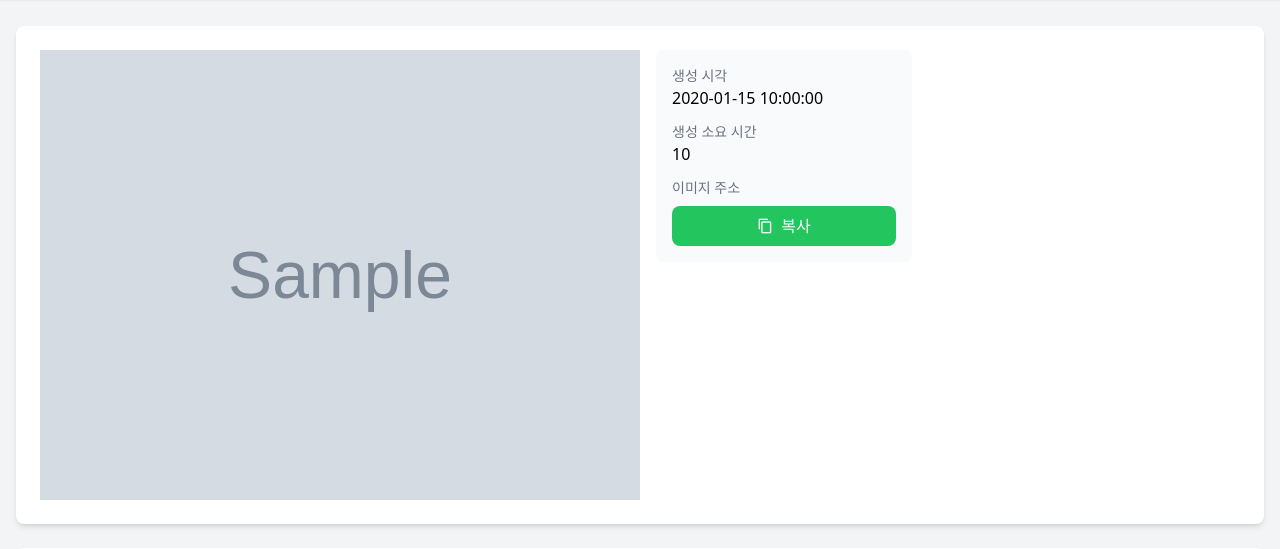
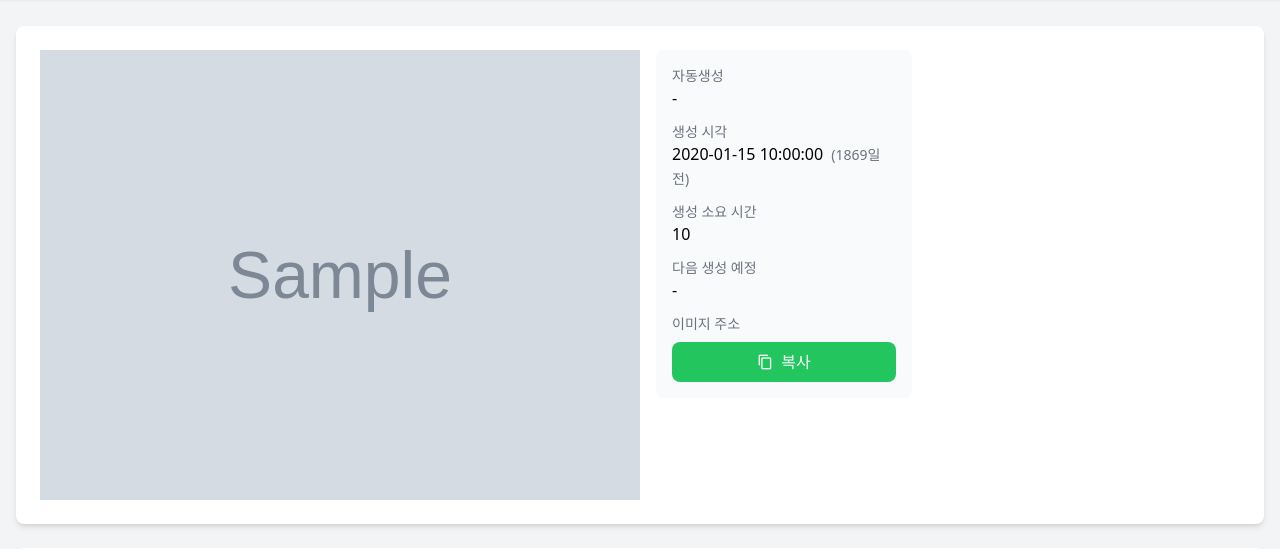
Before and after one commit to wooooooooooook/HeatMapBuilder, a Python web app: template apps/webapps/templates/index.html in a window 1280 px wide. Shown: the part 94-643 px from the top of the page. Run offline with Jinja, Linux system fonts and the light colour scheme; the template is opened without the code that fills it: most values are stand-ins (such as "Sample title", 1, 10 or a date in 2020); grey boxes marked "Sample" are stand-in pictures; style sheets or scripts are compiled from the project's sources; some libraries are stand-ins or nearby versions.

Commit message:
Add map generation time tracking and auto-generation status display
- Implement elapsed time calculation and display for map generation
- Add next generation time prediction based on configuration
- Include auto-generation status indicator in the UI
- Update thermal map manager to support new time-related features
- Enhance information panel with dynamic time and status information

```diff
--- a/apps/webapps/static/js/thermal_map_manager.js
+++ b/apps/webapps/static/js/thermal_map_manager.js
@@ -4,7 +4,10 @@ export class ThermalMapManager {
         this.mapId = new URLSearchParams(window.location.search).get('id');
         this.thermalMapImage = /** @type {HTMLImageElement} */ (document.getElementById('thermal-map-img'));
         this.mapGenerationTime = document.getElementById('map-generation-time');
+        this.mapGenerationElapsed = document.getElementById('map-generation-elapsed');
         this.mapGenerationDuration = document.getElementById('map-generation-duration');
+        this.nextGenerationTime = document.getElementById('next-generation-time');
+        this.autoGenerationStatus = document.getElementById('auto-generation-status');
         this.mapGenerationButton = /** @type {HTMLButtonElement} */ (document.getElementById('generate-now'));
         this.copyImageUrlBtn = document.getElementById('copy-image-url');
 
@@ -49,6 +52,58 @@ export class ThermalMapManager {
 
         // 10초마다 지도 자동 새로고침
         setInterval(() => this.checkAndRefreshMap(), 10000);
+
+        // 1분마다 경과 시간 업데이트
+        setInterval(() => this.updateElapsedTime(), 60000);
+
+        // 초기 상태 업데이트
+        this.updateAutoGenerationStatus();
+        this.updateElapsedTime();
+    }
+
+    async updateAutoGenerationStatus() {
+        if (!this.mapId || !this.autoGenerationStatus) return;
+
+        try {
+            const response = await fetch(`./api/load-config/${this.mapId}`);
+            const config = await response.json();
+            const autoGeneration = config.gen_config?.auto_generation || false;
+
+            this.autoGenerationStatus.textContent = autoGeneration ? '켜짐' : '꺼짐';
+            this.autoGenerationStatus.className = 'font-medium ' +
+                (autoGeneration ? 'text-green-600' : 'text-gray-500');
+        } catch (error) {
+            console.error('자동생성 상태 확인 중 오류:', error);
+            this.autoGenerationStatus.textContent = '확인 실패';
+            this.autoGenerationStatus.className = 'font-medium text-red-500';
+        }
+    }
+
+    updateElapsedTime() {
+        if (!this.mapGenerationTime || !this.mapGenerationElapsed) return;
+
+        const generationTime = new Date(this.mapGenerationTime.textContent);
+        if (isNaN(generationTime.getTime())) {
+            this.mapGenerationElapsed.textContent = '';
+            return;
+        }
+
+        const now = new Date();
+        const diffMinutes = Math.floor((now - generationTime) / (60 * 1000));
+
+        if (diffMinutes < 1) {
+            this.mapGenerationElapsed.textContent = '(방금 전)';
+        } else if (diffMinutes < 60) {
+            this.mapGenerationElapsed.textContent = `(${diffMinutes}분 전)`;
+        } else {
+            const hours = Math.floor(diffMinutes / 60);
+            if (hours < 24) {
+                this.mapGenerationElapsed.textContent = `(${hours}시간 전)`;
+            } else {
+                const days = Math.floor(hours / 24);
+                this.mapGenerationElapsed.textContent = `(${days}일 전)`;
+            }
+        }
     }
 
     async refreshThermalMap() {
@@ -74,6 +129,15 @@ export class ThermalMapManager {
                 if (this.mapGenerationDuration) {
                     this.mapGenerationDuration.textContent = data.duration;
                 }
+
+                // 경과 시간 초기화
+                this.updateElapsedTime();
+
+                // 다음 생성 예정 시각 업데이트
+                this.updateNextGenerationTime();
+
+                // 자동생성 상태 업데이트
+                this.updateAutoGenerationStatus();
 
                 this.uiManager.showMessage('지도를 새로 생성했습니다.', 'success');
 
@@ -114,10 +178,58 @@ export class ThermalMapManager {
                     if (this.mapGenerationDuration) {
                         this.mapGenerationDuration.textContent = data.duration;
                     }
+
+                    // 경과 시간 업데이트
+                    this.updateElapsedTime();
+
+                    // 다음 생성 예정 시각 업데이트
+                    this.updateNextGenerationTime();
+
+                    // 자동생성 상태 업데이트
+                    this.updateAutoGenerationStatus();
                 }
             }
         } catch (error) {
             console.error('지도 시간 확인 중 오류:', error);
+        }
+    }
+
+    async updateNextGenerationTime() {
+        if (!this.mapId || !this.nextGenerationTime || !this.mapGenerationTime) return;
+
+        try {
+            // 맵 설정 로드
+            const response = await fetch(`./api/load-config/${this.mapId}`);
+            const config = await response.json();
+            // 자동 생성 여부 가져오기
+            const autoGeneration = config.gen_config?.auto_generation || false;
+            if (!autoGeneration) {
+                this.nextGenerationTime.textContent = '자동생성 꺼져있음';
+                return;
+            }
+
+            // 생성 주기 (분) 가져오기
+            const genInterval = config.gen_config?.gen_interval || 15;
+
+            // 마지막 생성 시각
+            const lastGenTime = new Date(this.mapGenerationTime.textContent);
+
+            // 다음 생성 예정 시각 계산
+            const nextGenTime = new Date(lastGenTime.getTime() + genInterval * 60 * 1000);
+
+            // 현재 시각과의 차이 계산
+            const now = new Date();
+            const diffMinutes = Math.round((nextGenTime - now) / (60 * 1000));
+
+            // 표시
+            if (diffMinutes <= 0) {
+                this.nextGenerationTime.textContent = '곧 생성 예정';
+            } else {
+                this.nextGenerationTime.textContent = `${nextGenTime.toLocaleTimeString()} (${diffMinutes}분 후)`;
+            }
+        } catch (error) {
+            console.error('다음 생성 시각 계산 중 오류:', error);
+            this.nextGenerationTime.textContent = '다음 생성시각 계산 오류';
         }
     }
 
--- a/apps/webapps/templates/index.html
+++ b/apps/webapps/templates/index.html
@@ -67,12 +67,23 @@
                     <div class="lg:w-64 space-y-4">
                         <div class="p-4 bg-gray-50 rounded-lg space-y-3">
                             <div>
+                                <div class="text-sm text-gray-500">자동생성</div>
+                                <div id="auto-generation-status" class="font-medium">-</div>
+                            </div>
+                            <div>
                                 <div class="text-sm text-gray-500">생성 시각</div>
-                                <div id="map-generation-time" class="font-medium">{{map_generation_time}}</div>
+                                <div>
+                                    <span id="map-generation-time" class="font-medium">{{map_generation_time}}</span>
+                                    <span id="map-generation-elapsed" class="text-sm text-gray-500 ml-1"></span>
+                                </div>
                             </div>
                             <div>
                                 <div class="text-sm text-gray-500">생성 소요 시간</div>
                                 <div id="map-generation-duration" class="font-medium">{{map_generation_duration}}</div>
+                            </div>
+                            <div>
+                                <div class="text-sm text-gray-500">다음 생성 예정</div>
+                                <div id="next-generation-time" class="font-medium">-</div>
                             </div>
                             <div>
                                 <div class="text-sm text-gray-500 mb-2">이미지 주소</div>
```
